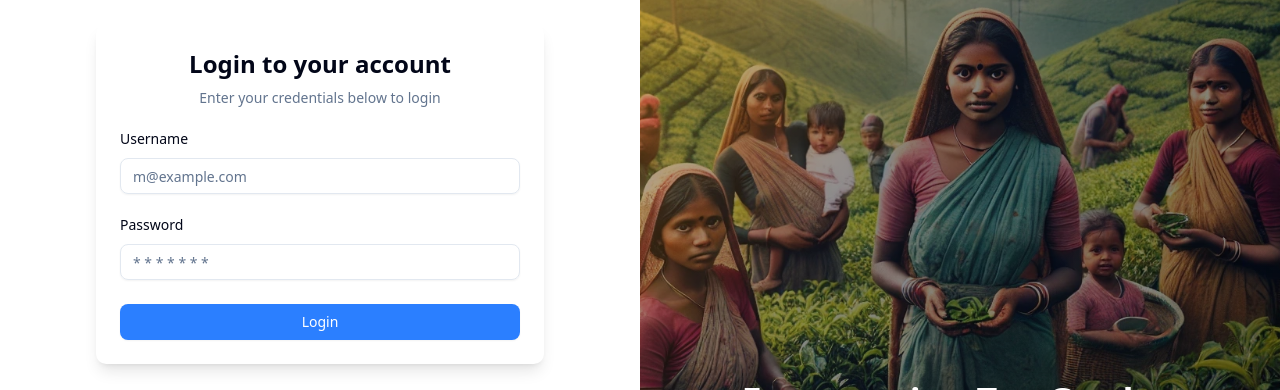
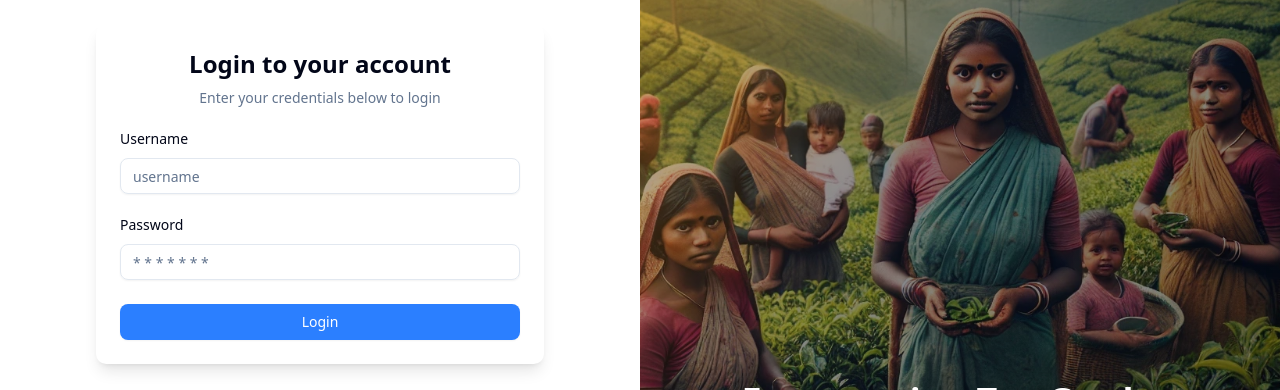
Before and after one commit to manduakash/TeaGardenSurvey-web-stagging, a Next.js app: page /login in a window 1280 px wide. Shown: the part 227-617 px from the top of the page. Built offline with nearby package versions, Linux system fonts and the light colour scheme; no server answers.

Commit message:
login implementation done with set data in cookies

```diff
--- a/package.json
+++ b/package.json
@@ -31,6 +31,7 @@
     "class-variance-authority": "^0.7.1",
     "clsx": "^2.1.1",
     "data-table": "^2.0.0",
+    "dotenv": "^16.5.0",
     "jspdf": "^3.0.1",
     "jspdf-autotable": "^5.0.2",
     "leaflet": "^1.9.4",
@@ -40,6 +41,7 @@
     "nextjs-toploader": "^3.8.16",
     "react": "^19.0.0",
     "react-chartjs-2": "^5.3.0",
+    "react-cookies": "^0.1.1",
     "react-dom": "^19.0.0",
     "react-icons": "^5.5.0",
     "react-leaflet": "^5.0.0",
--- /dev/null
+++ b/src/app/commonapi.js
@@ -0,0 +1,36 @@
+import { getUserData } from "@/utils/cookies";
+import Cookies from "react-cookies";
+const BASE_URL = process.env.NEXT_PUBLIC_SERVICE_URL;
+
+// common api method
+export const callAPI = async (url, request_body = {}) => {
+    try {
+        // const authToken = Cookies.load("data");
+
+        const HEADERS = {
+            "Content-Type": "application/json",
+        };
+
+        const requestOptions = {
+            method: "POST",
+            headers: new Headers(HEADERS),
+            body: JSON.stringify(request_body),
+            redirect: "follow",
+        };
+
+        const response = await fetch(`${BASE_URL}${url}`, requestOptions);
+
+        const user_data = Cookies.load("userData");
+        console.log("User Data:", user_data); // Debugging
+
+        if (!user_data) {
+            Cookies.remove("userData");
+            location.href = "/session-expired";
+        } else {
+            const result = await response.json(); // Assuming the API returns JSON
+            return result;
+        }
+    } catch (error) {
+        throw error; // Propagate error to the caller
+    }
+};
--- a/src/components/login-form.jsx
+++ b/src/components/login-form.jsx
@@ -1,19 +1,103 @@
-"use client"
-import { cn } from "@/lib/utils"
-import { Button } from "@/components/ui/button"
-import { Input } from "@/components/ui/input"
-import { Label } from "@/components/ui/label"
-import { Loader2, PhoneCall, Smartphone } from "lucide-react";
+"use client";
+import { cn } from "@/lib/utils";
+import { Button } from "@/components/ui/button";
+import { Input } from "@/components/ui/input";
+import { Label } from "@/components/ui/label";
+import { Loader2, CheckCircle, XCircle } from "lucide-react";
 import Link from "next/link";
 import { useState } from "react";
+import { useRouter } from "next/navigation";
+import Cookies from "react-cookies";
+import { toast } from "sonner";
+import { getUserData } from "@/utils/cookies";
 
-export function LoginForm({
-  className,
-  ...props
-}) {
+export function LoginForm({ className, ...props }) {
   const [loading, setLoading] = useState(false);
+  const [email, setEmail] = useState("");
+  const [password, setPassword] = useState("");
+  const router = useRouter();
+
+  const API_BASE_URL = process.env.NEXT_PUBLIC_SERVICE_URL;
+  // console.log(API_BASE_URL, "API_BASE_URL");
+  // const user_details = getUserData();
+  // console.log("Cookies", user_details);
+
+
+  //logic is that after login all the details will be save in cookies and with encrypted format and redirect to the Dashboard page
+  const handleSubmit = async (e) => {
+    e.preventDefault();
+    setLoading(true);
+    try {
+      const response = await fetch(`${API_BASE_URL}auth/login`, {
+        method: "POST",
+        headers: {
+          "Content-Type": "application/json",
+        },
+        body: JSON.stringify({ username: email, password }),
+      });
+      const data = await response.json();
+
+      if (data.success) {
+        const { UserTypeID } = data.data;
+        toast(
+          <div className="flex items-center gap-2">
+            <CheckCircle className="text-green-500" size={20} />
+            <span className="font-medium">Success</span>
+          </div>,
+          {
+            description: <span className="text-black">{data?.message}</span>,
+            cancel: {
+              label: "Close",
+              onClick: () => console.log("Toast dismissed"),
+            },
+          }
+        );
+        const jsonData = JSON.stringify(data?.data);
+        const encodedData = btoa(encodeURIComponent(jsonData));
+
+        Cookies.save("userData", encodedData, { path: "/", maxAge: 3600 });
+        router.push("/dashboard");
+      } else {
+        toast(
+          <div className="flex items-center gap-2">
+            <XCircle className="text-red-500" size={20} />
+            <span className="font-medium">Error</span>
+          </div>,
+          {
+            description: data?.message,
+            cancel: {
+              label: "Close",
+              onClick: () => console.log("Toast dismissed"),
+            },
+          }
+        );
+      }
+    } catch (error) {
+      console.log("Error logging in:", error);
+      toast(
+        <div className="flex items-center gap-2">
+          <XCircle className="text-red-500" size={20} />
+          <span className="font-medium">Error</span>
+        </div>,
+        {
+          description: error.message,
+          cancel: {
+            label: "Close",
+            onClick: () => console.log("Toast dismissed"),
+          },
+        }
+      );
+    } finally {
+      setLoading(false);
+    }
+  };
+
   return (
-    (<div className={cn("flex flex-col gap-6", className)} {...props}>
+    <form
+      onSubmit={handleSubmit}
+      className={cn("flex flex-col gap-6", className)}
+      {...props}
+    >
       <div className="flex flex-col items-center gap-2 text-center">
         <h1 className="text-2xl font-bold">Login to your account</h1>
         <p className="text-muted-foreground text-sm text-balance">
@@ -23,38 +107,43 @@ export function LoginForm({
       <div className="grid gap-6">
         <div className="grid gap-3">
           <Label htmlFor="email">Username</Label>
-          <Input id="email" type="email" placeholder="m@example.com" required />
+          <Input
+            id="userId"
+            type="text"
+            placeholder="username"
+            value={email}
+            onChange={(e) => setEmail(e.target.value)}
+            required
+          />
         </div>
         <div className="grid gap-3">
           <div className="flex items-center">
             <Label htmlFor="password">Password</Label>
-            {/* <a href="#" className="ml-auto text-sm underline-offset-4 hover:underline">
-              Forgot your password?
-            </a> */}
           </div>
-          <Input id="password" placeholder="* * * * * * *" type="password" required />
+          <Input
+            id="password"
+            placeholder="* * * * * * *"
+            type="password"
+            value={password}
+            onChange={(e) => setPassword(e.target.value)}
+            required
+          />
         </div>
-        <Button onClick={()=>setLoading(true)} disabled={loading} className="w-full bg-blue-500 text-white hover:bg-blue-600 focus:ring-1 focus:ring-blue-300 dark:focus:ring-blue-800 p-0">
-          <Link href="/dashboard" className="cursor-pointer flex items-center justify-center gap-2 m-0 w-full">
-            {loading ? <span className="flex gap-1 justify-center items-center"><Loader2 className="animate-spin" />Loading...</span> : "Login"}
-          </Link>
+        <Button
+          type="submit"
+          disabled={loading}
+          className="w-full bg-blue-500 text-white hover:bg-blue-600 focus:ring-1 focus:ring-blue-300 dark:focus:ring-blue-800 p-0"
+        >
+          {loading ? (
+            <span className="flex gap-1 justify-center items-center">
+              <Loader2 className="animate-spin" />
+              Loading...
+            </span>
+          ) : (
+            "Login"
+          )}
         </Button>
-        {/* <div
-          className="after:border-border relative text-center text-sm after:absolute after:inset-0 after:top-1/2 after:z-0 after:flex after:items-center after:border-t">
-          <span className="bg-background text-muted-foreground relative z-10 px-2">
-            Or continue with
-          </span>
-        </div> */}
-        {/* <Button variant="secondary" className="w-full border hover:border-slate-300 hover:shadow-sm cursor-pointer">
-          <Smartphone /> Login with Mobile (OTP)
-        </Button> */}
       </div>
-      {/* <div className="text-center text-sm">
-        Don&apos;t have an account?{" "}
-        <a href="#" className="underline underline-offset-4">
-          Sign up
-        </a>
-      </div> */}
-    </div>)
+    </form>
   );
 }
--- /dev/null
+++ b/src/utils/cookies.js
@@ -0,0 +1,21 @@
+import Cookies from "react-cookies";
+
+export const getUserData = () => {
+    try {
+
+        const encryptedData = Cookies.load("userData");
+        if (!encryptedData) return null; // Prevent decoding undefined
+
+        const decodedData = decodeURIComponent(atob(encryptedData));
+
+        return JSON.parse(decodedData) ?? null;
+    } catch (error) {
+        console.error("Error retrieving user data:", error);
+        return null;
+    }
+};
+
+
+export const removeUserData = () => {
+    Cookies.remove("userData", { path: "/" });
+};
```
Also changed, not shown: 1 other file (tests, documents, lock files or other folders).
